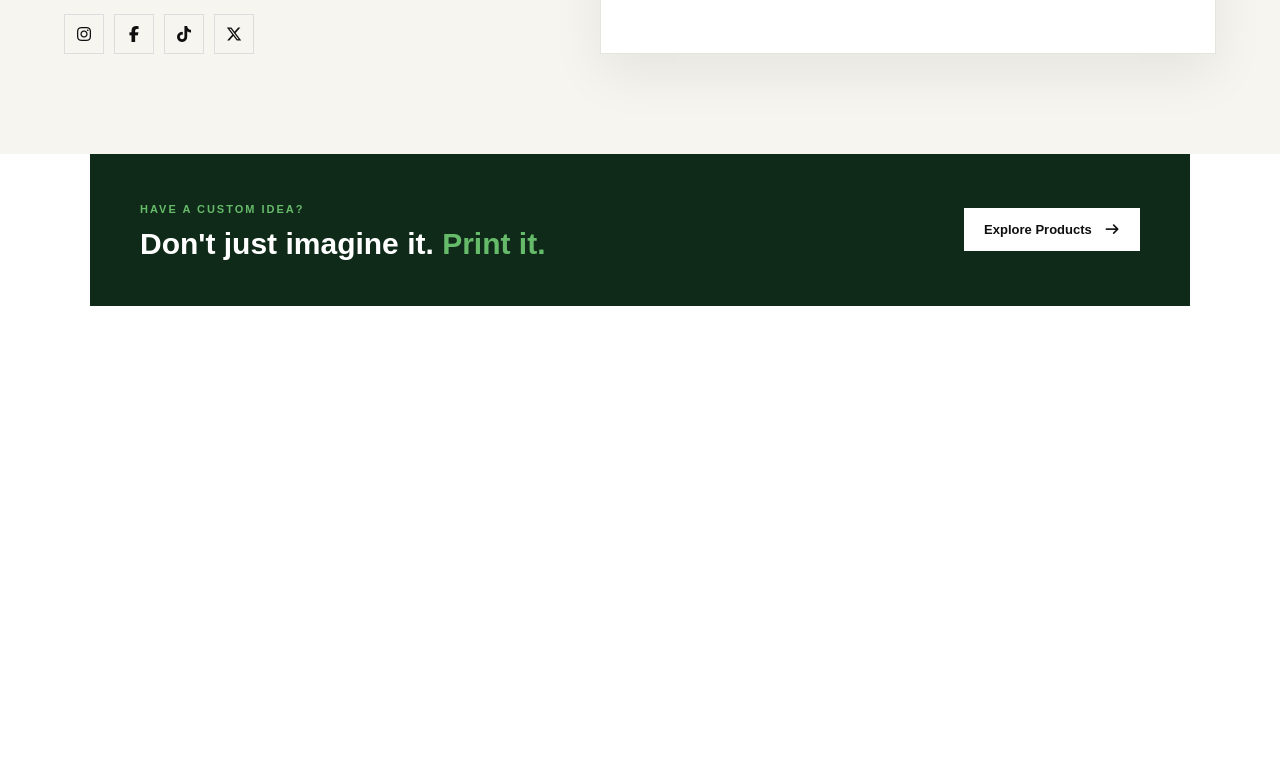
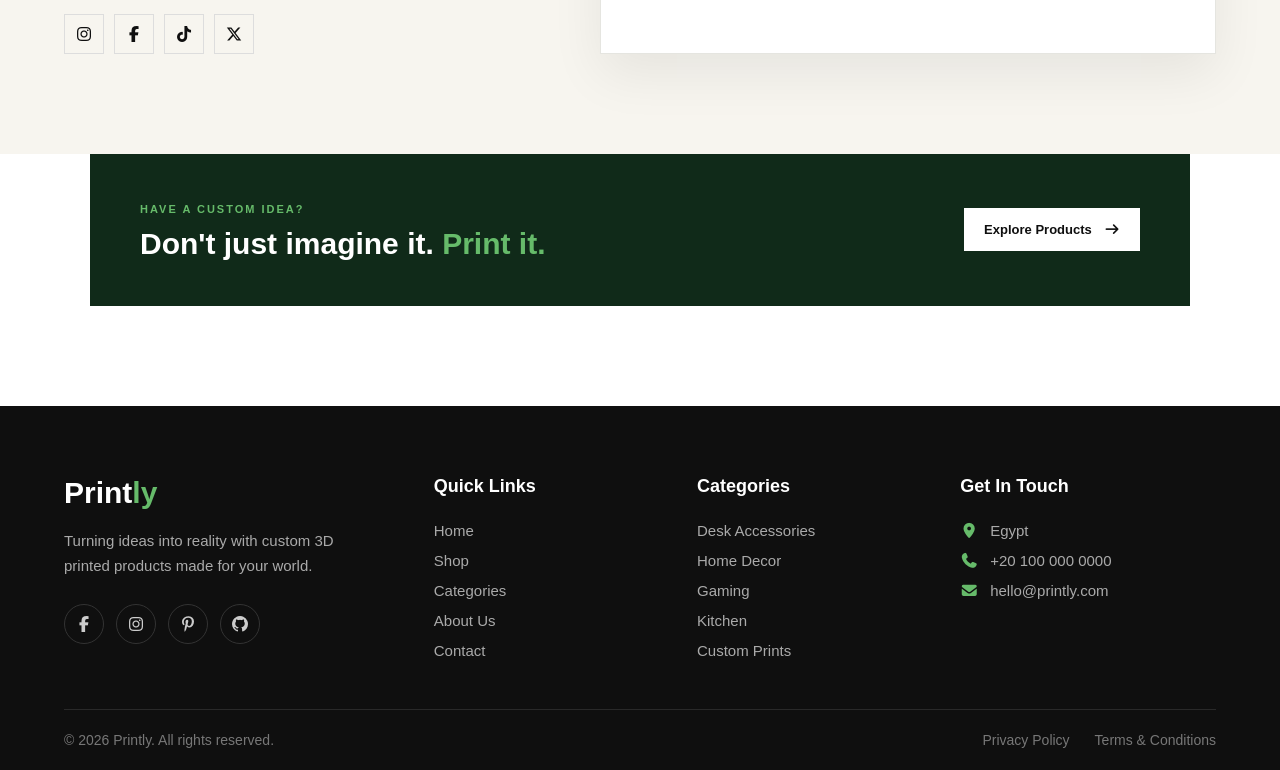
Before and after one commit to anasaymanay-dev/Printly-3D-Ecommerce, a plain HTML site: page contact.html in a window 1280 px wide. Shown: the part 1120-1890 px from the top of the page. Before the commit the page ends 1526 px from the top, so only its background shows below. Drawn offline with Linux system fonts and the light colour scheme; a web font is replaced by a local one.

```diff
--- a/contact.html
+++ b/contact.html
@@ -13,7 +13,7 @@
     />
     <link rel="stylesheet" href="css/index.css" />
     <link rel="stylesheet" href="css/style.css" />
-    <link rel="stylesheet" href="css/contact.css">
+    <link rel="stylesheet" href="css/contact.css" />
     <title>Printly</title>
   </head>
   <body>
@@ -371,6 +371,91 @@
         </a>
       </section>
     </main>
+
+    <!-- start footer  -->
+    <footer class="footer">
+      <div class="footer-container">
+        <!-- Brand -->
+        <div class="footer-brand">
+          <a href="index.html" class="footer-logo"> Print<span>ly</span> </a>
+
+          <p>
+            Turning ideas into reality with custom 3D printed products made for
+            your world.
+          </p>
+
+          <div class="footer-social">
+            <a href="#" aria-label="Facebook">
+              <i class="fa-brands fa-facebook-f"></i>
+            </a>
+
+            <a href="#" aria-label="Instagram">
+              <i class="fa-brands fa-instagram"></i>
+            </a>
+
+            <a href="#" aria-label="Pinterest">
+              <i class="fa-brands fa-pinterest-p"></i>
+            </a>
+
+            <a href="#" aria-label="GitHub">
+              <i class="fa-brands fa-github"></i>
+            </a>
+          </div>
+        </div>
+
+        <!-- Quick Links -->
+        <div class="footer-column">
+          <h3>Quick Links</h3>
+
+          <a href="index.html">Home</a>
+          <a href="products.html">Shop</a>
+          <a href="categories.html">Categories</a>
+          <a href="about.html">About Us</a>
+          <a href="contact.html">Contact</a>
+        </div>
+
+        <!-- Categories -->
+        <div class="footer-column">
+          <h3>Categories</h3>
+
+          <a href="#">Desk Accessories</a>
+          <a href="#">Home Decor</a>
+          <a href="#">Gaming</a>
+          <a href="#">Kitchen</a>
+          <a href="#">Custom Prints</a>
+        </div>
+
+        <!-- Contact -->
+        <div class="footer-column footer-contact">
+          <h3>Get In Touch</h3>
+
+          <p>
+            <i class="fa-solid fa-location-dot"></i>
+            Egypt
+          </p>
+
+          <p>
+            <i class="fa-solid fa-phone"></i>
+            +20 100 000 0000
+          </p>
+
+          <p>
+            <i class="fa-solid fa-envelope"></i>
+            hello@printly.com
+          </p>
+        </div>
+      </div>
+
+      <div class="footer-bottom">
+        <p>© 2026 Printly. All rights reserved.</p>
+
+        <div>
+          <a href="#">Privacy Policy</a>
+          <a href="#">Terms & Conditions</a>
+        </div>
+      </div>
+    </footer>
+    <!-- end footer  -->
     <script src="js/panals.js"></script>
     <script src="js/cart.js"></script>
     <script src="js/wishlist.js"></script>
```
Also changed, not shown: index.html (+1 -1 lines).
